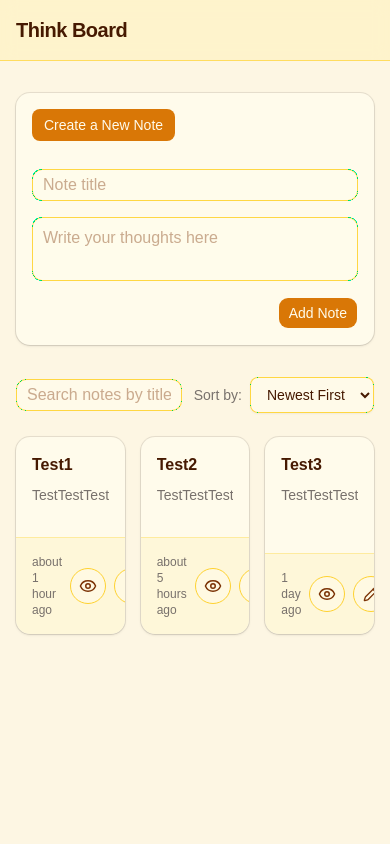
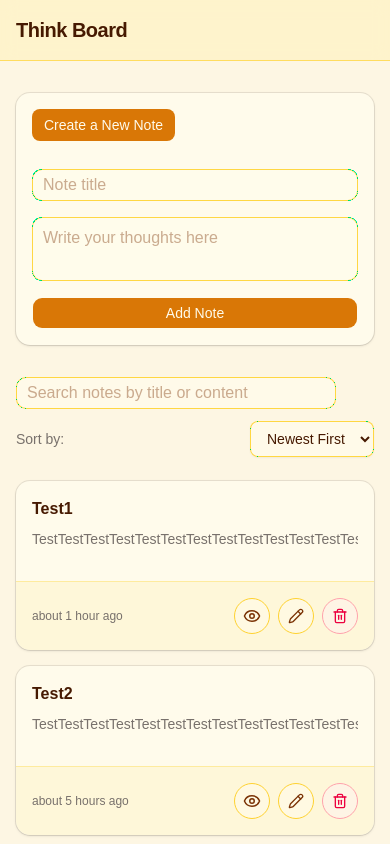
Before and after one commit to sina-afsahi/QBC-think-board-project, a React (Vite) app: page / in a window 390 px wide. Shown: the top 844 px of the page. Built offline with nearby package versions, Linux system fonts and the light colour scheme.

Commit message:
feat:responsive

```diff
--- a/src/App.tsx
+++ b/src/App.tsx
@@ -43,7 +43,7 @@ const App = () => {
       <main className="container mx-auto max-w-5xl px-4 py-8">
         <NoteForm />
         <NoteFilterBar />
-        <div className="grid grid-cols-3 gap-4">
+        <div className="grid grid-cols-1 sm:grid-cols-2 lg:grid-cols-3 gap-4">
           {TestNote.map((note) => (
             <NoteCard key={note.id} note={note} />
           ))}
--- a/src/components/notes/NoteFilterBar.tsx
+++ b/src/components/notes/NoteFilterBar.tsx
@@ -2,7 +2,7 @@ import { Input } from "@/components/ui/input";
 
 export const NoteFilterBar = () => {
   return (
-    <div className="flex gap-3 mb-6 items-center justify-between">
+    <div className="flex flex-col sm:flex-row gap-3 mb-6 items-stretch sm:items-center justify-between">
       <div className="w-80">
         <Input
           dir="auto"
@@ -11,7 +11,7 @@ export const NoteFilterBar = () => {
         />
       </div>
 
-      <div className="flex items-center gap-2">
+      <div className="flex items-center justify-between sm:justify-end gap-2">
         <span className="text-sm text-muted-foreground whitespace-nowrap">
           Sort by:
         </span>
--- a/src/components/notes/NoteForm.tsx
+++ b/src/components/notes/NoteForm.tsx
@@ -29,7 +29,9 @@ export const NoteForm = () => {
             />
           </div>
           <div className="flex justify-end">
-            <Button type="submit">Add Note</Button>
+            <Button type="submit" className="w-full sm:w-auto">
+              Add Note
+            </Button>
           </div>
         </form>
       </CardContent>
```
